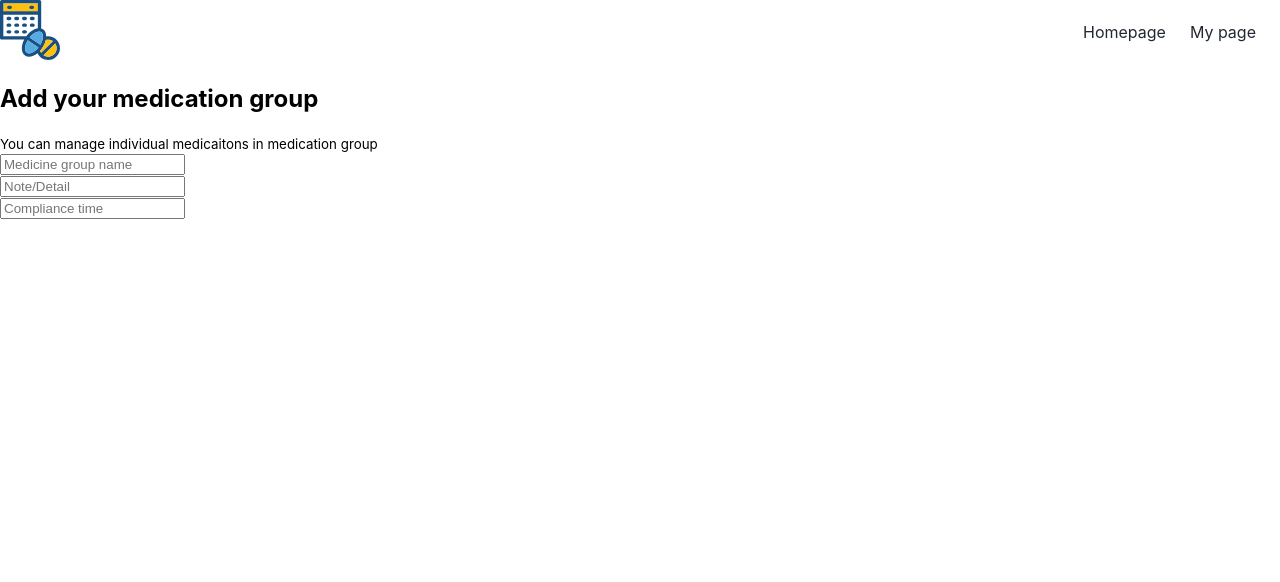
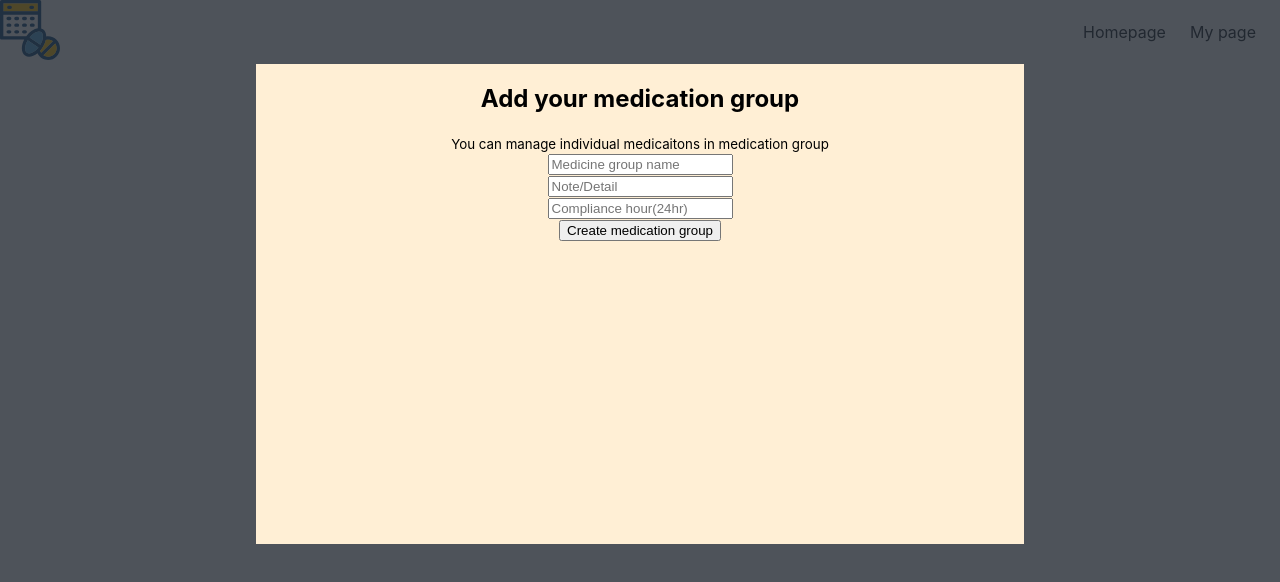
Before and after one commit to aaron-s-kim/medmory, a React (Create React App) app in the folder client/: page /med-group-add in a window 1280 px wide. Shown: the top 582 px of the page. Built offline with nearby package versions, Linux system fonts and the light colour scheme.

Commit message:
create add-update-med-group-popup and implement adding the med-group

```diff
--- a/client/src/App.scss
+++ b/client/src/App.scss
@@ -1,38 +1,3 @@
-.App {
+.app {
   text-align: center;
 }
-
-.App-logo {
-  height: 40vmin;
-  pointer-events: none;
-}
-
-@media (prefers-reduced-motion: no-preference) {
-  .App-logo {
-    animation: App-logo-spin infinite 20s linear;
-  }
-}
-
-.App-header {
-  background-color: #282c34;
-  min-height: 100vh;
-  display: flex;
-  flex-direction: column;
-  align-items: center;
-  justify-content: center;
-  font-size: calc(10px + 2vmin);
-  color: white;
-}
-
-.App-link {
-  color: #61dafb;
-}
-
-@keyframes App-logo-spin {
-  from {
-    transform: rotate(0deg);
-  }
-  to {
-    transform: rotate(360deg);
-  }
-}
--- a/client/src/components/AddUpdateMedGroupPopup/AddUpdateMedGroupPopup.jsx
+++ b/client/src/components/AddUpdateMedGroupPopup/AddUpdateMedGroupPopup.jsx
@@ -1,7 +1,9 @@
 import React, { useState } from 'react';
+import axios from 'axios';
 
 import './addUpdateMedGroupPopup.scss';
 
+// @@@@ CHANGE HARDCODED USER_ID TO DYNAIC USER_ID
 const AddUpdateMedGroupPopup = () => {
   const INITIAL_INPUT = {
     name: '',
@@ -12,14 +14,31 @@ const AddUpdateMedGroupPopup = () => {
   const [inputState, setInputState] = useState(INITIAL_INPUT);
   const { name, detail, complianceTime } = inputState;
 
+  const handleSubmit = e => {
+    e.preventDefault();
+
+    const reqBody = {
+      name,
+      detail,
+      compliance_time: complianceTime,
+      user_id: 208,
+    };
+
+    console.log(name, detail, complianceTime);
+    axios
+      .post('/med_groups', reqBody)
+      .then(res => console.log(res))
+      .catch(err => console.log(err));
+  };
+
   const handleChange = e => {
     const { value, name } = e.target;
     setInputState({ ...inputState, [name]: value });
   };
 
   return (
-    <div>
-      <div className='overlay'></div>
+    <>
+      <div className='overlay' />
       <div className='med-group-popup'>
         <div>
           <h2>Add your medication group</h2>
@@ -27,7 +46,7 @@ const AddUpdateMedGroupPopup = () => {
             You can manage individual medicaitons in medication group
           </small>
         </div>
-        <form>
+        <form onSubmit={handleSubmit}>
           <div>
             <div>
               <input
@@ -53,13 +72,16 @@ const AddUpdateMedGroupPopup = () => {
                 name='complianceTime'
                 value={complianceTime}
                 onChange={handleChange}
-                placeholder='Compliance time'
+                placeholder='Compliance hour(24hr)'
               />
             </div>
           </div>
+          <div>
+            <button>Create medication group</button>
+          </div>
         </form>
       </div>
-    </div>
+    </>
   );
 };
 
--- a/client/src/components/AddUpdateMedGroupPopup/addUpdateMedGroupPopup.scss
+++ b/client/src/components/AddUpdateMedGroupPopup/addUpdateMedGroupPopup.scss
@@ -0,0 +1,21 @@
+@import '../../assets/styles/variable';
+
+.overlay {
+  position: fixed;
+  left: 0;
+  top: 0;
+  width: 100vw;
+  height: 100vh;
+  background-color: $dark;
+  opacity: 0.8;
+}
+
+.med-group-popup {
+  z-index: 999;
+  position: fixed;
+  background-color: $bright;
+
+  width: 60vw;
+  height: 60vh;
+  margin-left: 20vw;
+}
```
Also changed, not shown: 2 other files (tests, documents, lock files or other folders).
